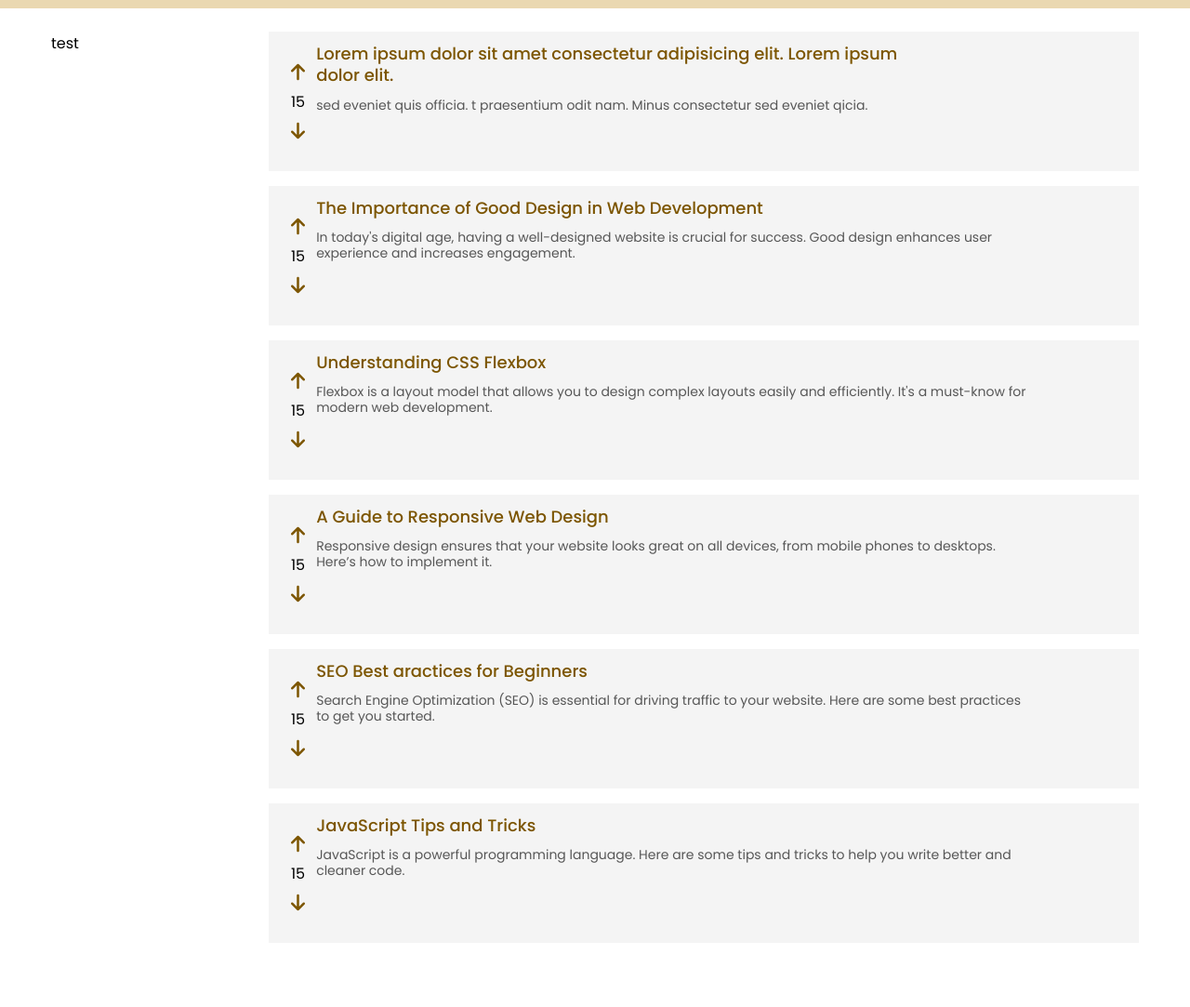
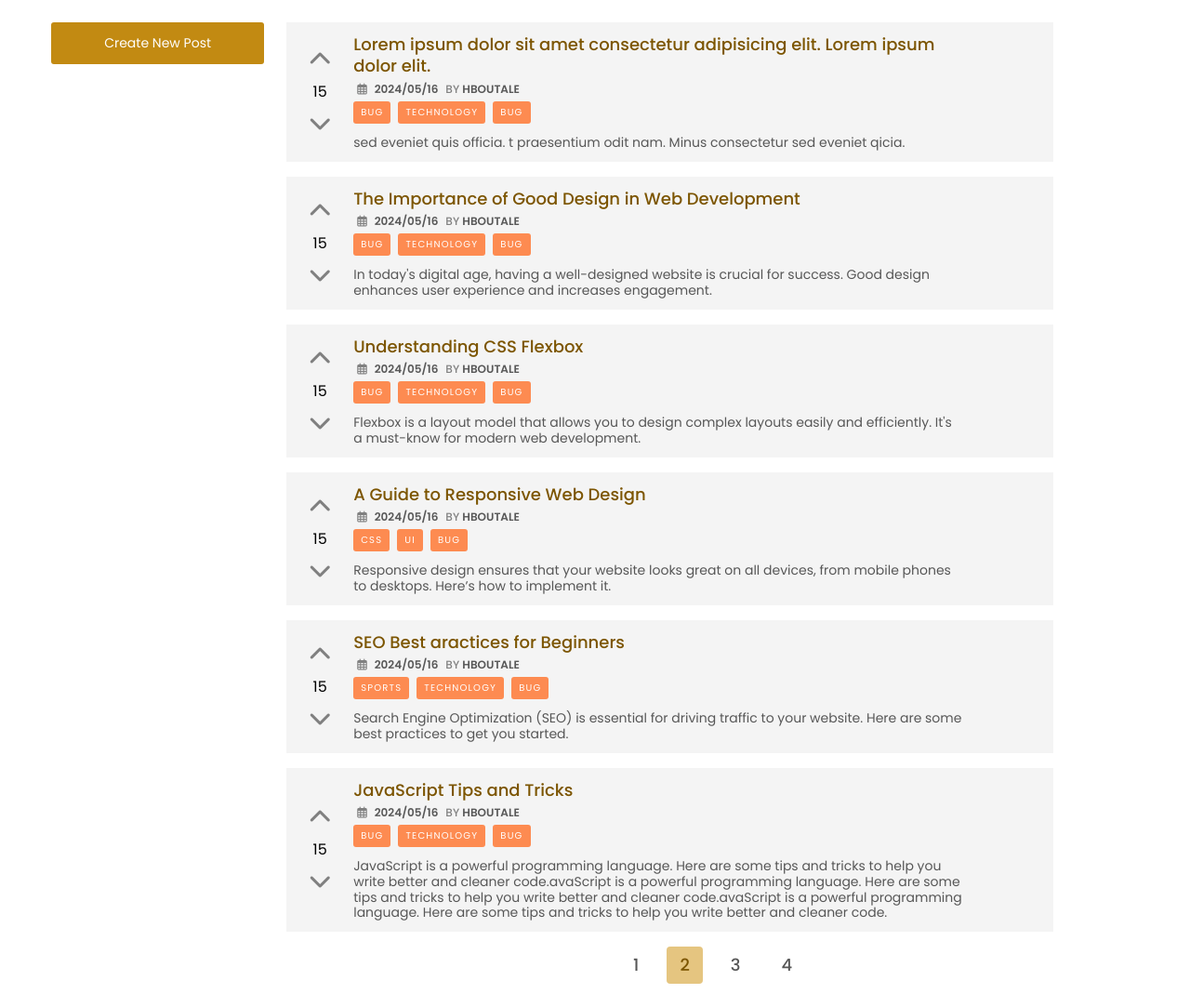
Before and after one commit to hamzaboutaleb/forum, a plain HTML site: page template/index.html in a window 1280 px wide. Shown: the part 122-1205 px from the top of the page at 93% size. Before the commit the page ends 1161 px from the top, so only its background shows below. Drawn offline with Linux system fonts and the light colour scheme.

Commit message:
frontedn

```diff
--- a/template/index.html
+++ b/template/index.html
@@ -39,16 +39,18 @@
     </header>
     <div class="container">
       <main id="main">
-        <aside id="sidebar">test</aside>
+        <aside id="sidebar">
+          <a class="create-post" href="#">Create new post</a>
+        </aside>
         <section id="posts" class="flex flex-colum gap-4">
-          <div class="post flex gap-3">
+          <div class="post flex gap-5">
             <div class="like flex flex-colum align-center justify-center gap-1">
               <a class="like-up" href="#"
-                ><i class="fa-solid fa-arrow-up"></i
+                ><i class="fa-solid fa-chevron-up"></i
               ></a>
               <span class="like-count">15</span>
               <a class="like-down" href="#"
-                ><i class="fa-solid fa-arrow-down"></i
+                ><i class="fa-solid fa-chevron-down"></i
               ></a>
             </div>
             <div class="content">
@@ -56,26 +58,50 @@
                 Lorem ipsum dolor sit amet consectetur adipisicing elit. Lorem
                 ipsum dolor elit.
               </a>
+              <div class="info flex gap-2 align-center">
+                <i class="fa-regular fa-calendar-days"></i>
+                <span>2024/05/16</span>
+                <p>
+                  By <span><a href="#">hboutale</a></span>
+                </p>
+              </div>
+              <div class="tags flex gap-2 mb-2">
+                <a href="#" class="tag">Bug</a>
+                <a href="#" class="tag">Technology</a>
+                <a href="#" class="tag">Bug</a>
+              </div>
               <p class="post-content">
                 sed eveniet quis officia. t praesentium odit nam. Minus
                 consectetur sed eveniet qicia.
               </p>
             </div>
           </div>
-          <div class="post flex gap-3">
+          <div class="post flex gap-5">
             <div class="like flex flex-colum align-center justify-center gap-1">
               <a class="like-up" href="#"
-                ><i class="fa-solid fa-arrow-up"></i
+                ><i class="fa-solid fa-chevron-up"></i
               ></a>
               <span class="like-count">15</span>
               <a class="like-down" href="#"
-                ><i class="fa-solid fa-arrow-down"></i
+                ><i class="fa-solid fa-chevron-down"></i
               ></a>
             </div>
             <div class="content">
               <a href="#" class="title">
                 The Importance of Good Design in Web Development
               </a>
+              <div class="info flex gap-2 align-center">
+                <i class="fa-regular fa-calendar-days"></i>
+                <span>2024/05/16</span>
+                <p>
+                  By <span><a href="#">hboutale</a></span>
+                </p>
+              </div>
+              <div class="tags flex gap-2 mb-2">
+                <a href="#" class="tag">Bug</a>
+                <a href="#" class="tag">Technology</a>
+                <a href="#" class="tag">Bug</a>
+              </div>
               <p class="post-content">
                 In today's digital age, having a well-designed website is
                 crucial for success. Good design enhances user experience and
@@ -84,18 +110,30 @@
             </div>
           </div>
 
-          <div class="post flex gap-3">
+          <div class="post flex gap-5">
             <div class="like flex flex-colum align-center justify-center gap-1">
               <a class="like-up" href="#"
-                ><i class="fa-solid fa-arrow-up"></i
+                ><i class="fa-solid fa-chevron-up"></i
               ></a>
               <span class="like-count">15</span>
               <a class="like-down" href="#"
-                ><i class="fa-solid fa-arrow-down"></i
+                ><i class="fa-solid fa-chevron-down"></i
               ></a>
             </div>
             <div class="content">
               <a href="#" class="title">Understanding CSS Flexbox</a>
+              <div class="info flex gap-2 align-center">
+                <i class="fa-regular fa-calendar-days"></i>
+                <span>2024/05/16</span>
+                <p>
+                  By <span><a href="#">hboutale</a></span>
+                </p>
+              </div>
+              <div class="tags flex gap-2 mb-2">
+                <a href="#" class="tag">Bug</a>
+                <a href="#" class="tag">Technology</a>
+                <a href="#" class="tag">Bug</a>
+              </div>
               <p class="post-content">
                 Flexbox is a layout model that allows you to design complex
                 layouts easily and efficiently. It's a must-know for modern web
@@ -104,18 +142,30 @@
             </div>
           </div>
 
-          <div class="post flex gap-3">
+          <div class="post flex gap-5">
             <div class="like flex flex-colum align-center justify-center gap-1">
               <a class="like-up" href="#"
-                ><i class="fa-solid fa-arrow-up"></i
+                ><i class="fa-solid fa-chevron-up"></i
               ></a>
               <span class="like-count">15</span>
               <a class="like-down" href="#"
-                ><i class="fa-solid fa-arrow-down"></i
+                ><i class="fa-solid fa-chevron-down"></i
               ></a>
             </div>
             <div class="content">
               <a href="#" class="title">A Guide to Responsive Web Design</a>
+              <div class="info flex gap-2 align-center">
+                <i class="fa-regular fa-calendar-days"></i>
+                <span>2024/05/16</span>
+                <p>
+                  By <span><a href="#">hboutale</a></span>
+                </p>
+              </div>
+              <div class="tags flex gap-2 mb-2">
+                <a href="#" class="tag">css</a>
+                <a href="#" class="tag">ui</a>
+                <a href="#" class="tag">Bug</a>
+              </div>
               <p class="post-content">
                 Responsive design ensures that your website looks great on all
                 devices, from mobile phones to desktops. Here’s how to implement
@@ -124,18 +174,30 @@
             </div>
           </div>
 
-          <div class="post flex gap-3">
+          <div class="post flex gap-5">
             <div class="like flex flex-colum align-center justify-center gap-1">
               <a class="like-up" href="#"
-                ><i class="fa-solid fa-arrow-up"></i
+                ><i class="fa-solid fa-chevron-up"></i
               ></a>
               <span class="like-count">15</span>
               <a class="like-down" href="#"
-                ><i class="fa-solid fa-arrow-down"></i
+                ><i class="fa-solid fa-chevron-down"></i
               ></a>
             </div>
             <div class="content">
               <a href="#" class="title">SEO Best aractices for Beginners</a>
+              <div class="info flex gap-2 align-center">
+                <i class="fa-regular fa-calendar-days"></i>
+                <span>2024/05/16</span>
+                <p>
+                  By <span><a href="#">hboutale</a></span>
+                </p>
+              </div>
+              <div class="tags flex gap-2 mb-2">
+                <a href="#" class="tag">sports</a>
+                <a href="#" class="tag">Technology</a>
+                <a href="#" class="tag">Bug</a>
+              </div>
               <p class="post-content">
                 Search Engine Optimization (SEO) is essential for driving
                 traffic to your website. Here are some best practices to get you
@@ -144,24 +206,46 @@
             </div>
           </div>
 
-          <div class="post flex gap-3">
+          <div class="post flex gap-5">
             <div class="like flex flex-colum align-center justify-center gap-1">
               <a class="like-up" href="#"
-                ><i class="fa-solid fa-arrow-up"></i
+                ><i class="fa-solid fa-chevron-up"></i
               ></a>
               <span class="like-count">15</span>
               <a class="like-down" href="#"
-                ><i class="fa-solid fa-arrow-down"></i
+                ><i class="fa-solid fa-chevron-down"></i
               ></a>
             </div>
             <div class="content">
               <a href="#" class="title">JavaScript Tips and Tricks</a>
+              <div class="info flex gap-2 align-center">
+                <i class="fa-regular fa-calendar-days"></i>
+                <span>2024/05/16</span>
+                <p>
+                  By <span><a href="#">hboutale</a></span>
+                </p>
+              </div>
+              <div class="tags flex gap-2 mb-2">
+                <a href="#" class="tag">Bug</a>
+                <a href="#" class="tag">Technology</a>
+                <a href="#" class="tag">Bug</a>
+              </div>
               <p class="post-content">
                 JavaScript is a powerful programming language. Here are some
+                tips and tricks to help you write better and cleaner
+                code.avaScript is a powerful programming language. Here are some
+                tips and tricks to help you write better and cleaner
+                code.avaScript is a powerful programming language. Here are some
                 tips and tricks to help you write better and cleaner code.
               </p>
             </div>
           </div>
+          <ul class="pagination flex gap-4 m-auto">
+            <li><a href="#">1</a></li>
+            <li><a href="#" class="selected">2</a></li>
+            <li><a href="#">3</a></li>
+            <li><a href="#">4</a></li>
+          </ul>
         </section>
       </main>
     </div>
--- a/template/style.css
+++ b/template/style.css
@@ -1,9 +1,11 @@
-@import url("https://fonts.googleapis.com/css2?family=Poppins:ital,wght@0,100;0,200;0,300;0,400;0,500;0,600;0,700;0,800;0,900;1,100;1,200;1,300;1,400;1,500;1,600;1,700;1,800;1,900&display=swap");
+@import url("https://fonts.googleapis.com/css2?family=Poppins:ital,wght@0,100;0,200;0,300;0,400;0,500;0,600;0,700;0,800&display=swap");
 * {
   padding: 0;
   margin: 0;
   box-sizing: border-box;
   font-family: "Poppins", sans-serif;
+  -webkit-font-smoothing: antialiased;
+  -moz-osx-font-smoothing: grayscale;
 }
 
 #header {
@@ -30,13 +32,13 @@
       font-size: 18px;
       background-color: #575757;
       color: #fff;
-      width: 40px;
+      width: 30px;
       border-radius: 50%;
       aspect-ratio: 1/1;
       text-transform: uppercase;
     }
     .user-name {
-      font-size: 16px;
+      font-size: 10px;
       text-transform: uppercase;
       font-weight: 500;
     }
@@ -53,26 +55,46 @@
   display: grid;
   grid-template-columns: 1fr 4fr;
   margin: 25px auto;
+  column-gap: 24px;
 }
 
 .post {
   padding: 12px 24px;
   background-color: #e7e7e770;
-  height: 150px;
+  max-height: 200px;
   overflow: hidden;
+  width: 90%;
   &:hover {
-    background-color: #e9e2d4;
+    /* background-color: #e9e2d4; */
     border-radius: 8px;
+  }
+  .info {
+    padding: 4px;
+    font-size: 12px;
+    color: gray;
+    text-transform: uppercase;
+    font-weight: 500;
+    span,
+    a {
+      color: #585858;
+      font-weight: 600;
+      text-decoration: none;
+    }
+    a:hover {
+      color: #7c5501;
+    }
   }
   .title {
     font-size: 18px;
     font-weight: 500;
     color: #7c5501;
-    margin-bottom: 12px;
     display: block;
     line-height: 1.3;
     width: 90%;
     text-decoration: none;
+    &:hover {
+      color: #8b6207;
+    }
   }
   .post-content {
     color: #575757;
@@ -81,15 +103,77 @@
     width: 90%;
   }
   .like {
-    font-size: 20px;
+    font-size: 24px;
   }
   .like-up {
-    color: #7c5501;
+    color: gray;
+    &:hover {
+      color: #7c5501;
+    }
   }
   .like-down {
-    color: #7c5501;
+    color: gray;
+    &:hover {
+      color: #7c5501;
+    }
   }
   .like-count {
     font-size: 16px;
+    user-select: none;
   }
 }
+
+/* SIDEBAR */
+.create-post {
+  text-decoration: none;
+  background-color: #c28a12;
+  color: #fff;
+  padding: 12px 0px;
+  text-align: center;
+  text-transform: capitalize;
+  font-size: 14px;
+  border-radius: 3px;
+  display: block;
+  &:hover {
+    background-color: #b47e09;
+  }
+}
+
+/* SIDEBAR END */
+
+.pagination {
+  list-style: none;
+  font-weight: 500;
+  font-size: 18px;
+  a {
+    border-radius: 4px;
+    text-decoration: none;
+    line-height: 0;
+    color: #575757;
+    padding: 20px 14px;
+    display: block;
+    &:hover {
+      color: #7c5501;
+      box-shadow: 0px 0px 1px 1px #7c5501;
+    }
+  }
+  a.selected {
+    background-color: #e5c580;
+    color: #7c5501;
+    box-shadow: none;
+  }
+}
+
+.tag {
+  font-size: 10px;
+  padding: 4px 8px;
+  background-color: #fd8b51;
+  color: #fff;
+  border-radius: 3px;
+  text-transform: uppercase;
+  letter-spacing: 1.2px;
+  text-decoration: none;
+  &:hover {
+    background-color: #df692e;
+  }
+}
--- a/template/utils.css
+++ b/template/utils.css
@@ -34,9 +34,38 @@
   gap: 16px;
 }
 .gap-5 {
-  gap: 20px;
+  gap: 24px;
 }
 
+.m-auto {
+  margin: 0 auto;
+}
+
+.mt-1 {
+  margin-top: 4px;
+}
+.mb-1 {
+  margin-bottom: 4px;
+}
+.ml-1 {
+  margin-left: 4px;
+}
+.mr-1 {
+  margin-right: 4px;
+}
+
+.mt-2 {
+  margin-top: 8px;
+}
+.mb-2 {
+  margin-bottom: 12px;
+}
+.ml-2 {
+  margin-left: 8px;
+}
+.mr-2 {
+  margin-right: 8px;
+}
 /* BUTTON */
 
 .primary-button {
@@ -71,12 +100,11 @@
 }
 
 .primary-link {
-  color: #001f3f;
+  color: #000000;
   text-decoration: none;
-  font-size: 16px;
-  font-weight: 500;
+  font-size: 15px;
   letter-spacing: 0.3px;
-  text-transform: uppercase;
+  text-transform: capitalize;
   transition: all 0.3s ease;
 }
 
```
